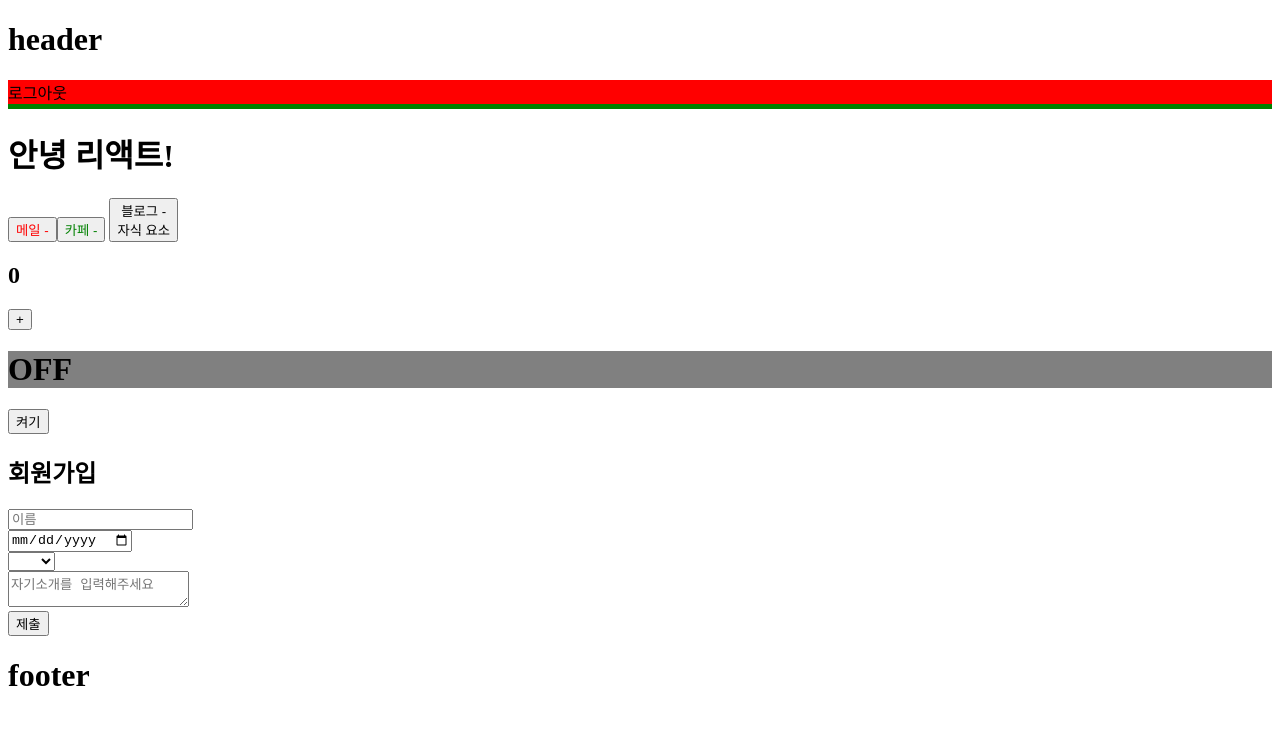
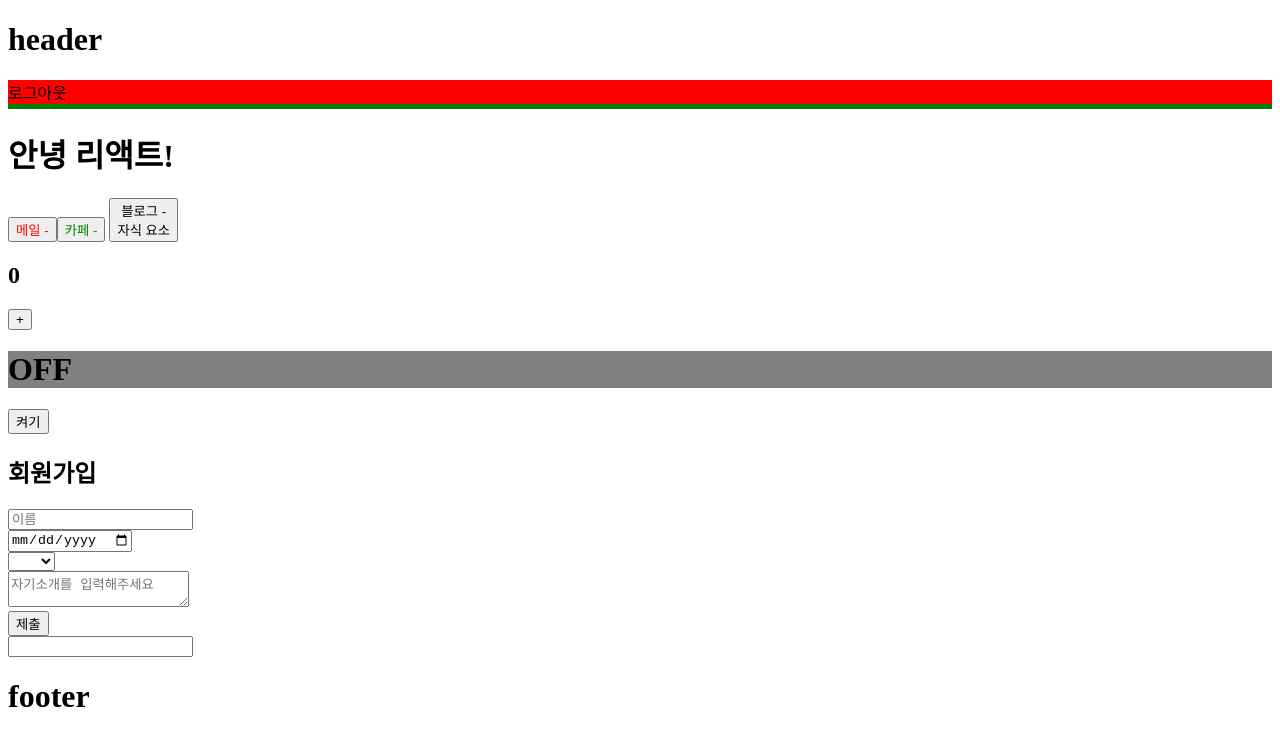
Before and after one commit to yunhozz/reacted, a React (Vite) app in the folder section05/: page / in a window 1280 px wide. Shown: the top 746 px of the page. Built offline with nearby package versions, Linux system fonts and the light colour scheme.

Commit message:
React Hooks

```diff
--- a/section05/src/App.jsx
+++ b/section05/src/App.jsx
@@ -6,6 +6,7 @@ import Button from "./components/Button.jsx";
 import Counter from "./components/Counter.jsx";
 import Bulb from "./components/Bulb.jsx";
 import Register from "./components/Register.jsx";
+import HookExam from "./components/HookExam.jsx";
 
 /*
 [re-rendering이 발생하는 조건]
@@ -37,6 +38,7 @@ function App() {
             <Counter/>
             <Bulb/>
             <Register/>
+            <HookExam/>
             <Footer/>
         </>
     );
--- /dev/null
+++ b/section05/src/components/HookExam.jsx
@@ -0,0 +1,20 @@
+import { useInput } from "../hooks/useInput.jsx";
+
+/*
+[Hook 관련 팁]
+
+1. 함수 컴포넌트, 커스텀 훅 내부에서만 호출되어야 한다.
+2. 조건부(if, for, etc.)로 호출될 수 없다.
+3. Custom Hook을 직접 만들 수 있다. -> 'hooks' 디렉토리에 따로 관리
+
+ */
+
+export default () => {
+    const [input, onChange] = useInput();
+
+    return (
+        <div>
+            <input value={input} onChange={onChange}/>
+        </div>
+    );
+}
--- /dev/null
+++ b/section05/src/hooks/useInput.jsx
@@ -0,0 +1,11 @@
+import { useState } from "react";
+
+export const useInput = () => { // 'use' 접두사를 붙여서 커스텀 훅을 만들 수 있다!!
+    const [input, setInput] = useState("");
+
+    const onChange = (e) => {
+        setInput(e.target.value);
+    };
+
+    return [input, onChange];
+};
```
